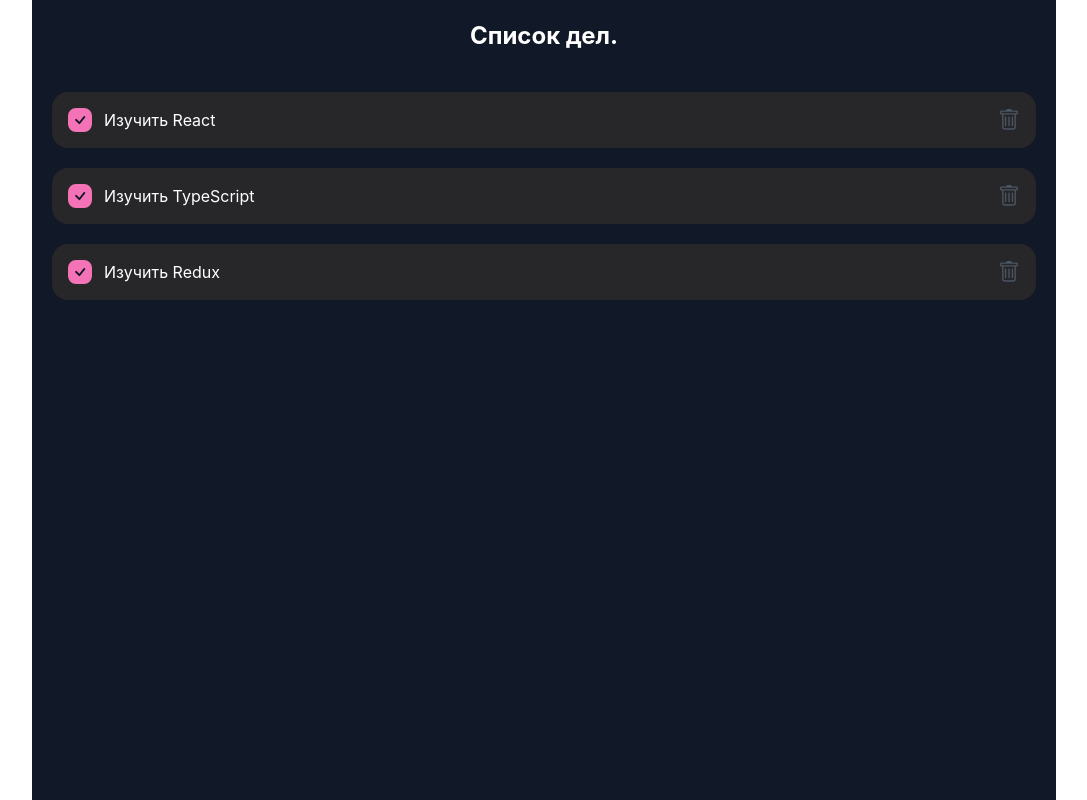
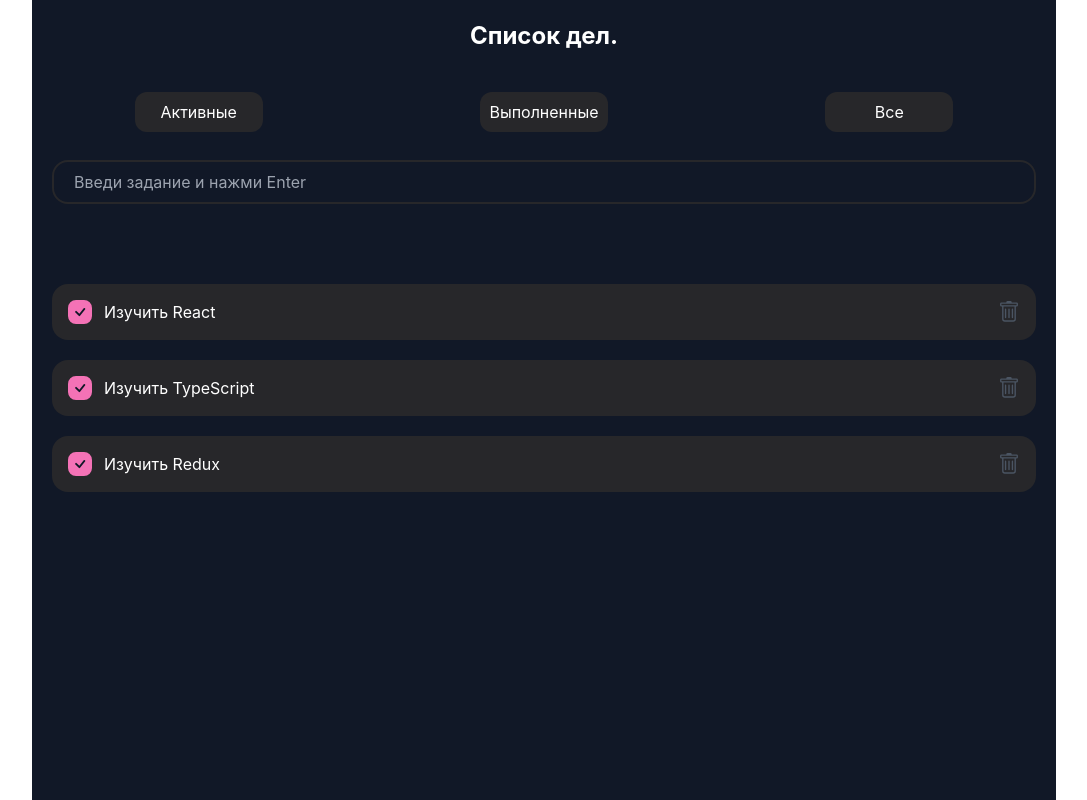
Before and after one commit to Kuban23/To-do-list-React-TypeScript-Tailwind-css, a React (Create React App) app: page / in a window 1280 px wide. Shown: the whole page, without its empty margins (96-1183 px from the left). Built offline with nearby package versions, Linux system fonts and the light colour scheme.

Commit message:
feat: стили, CreateTodoItem, FilterTodoItem

```diff
--- /dev/null
+++ b/src/components/screens/Home/CreateTodoItem.tsx
@@ -0,0 +1,12 @@
+import React from 'react'
+
+const CreateTodoItem = () => {
+   return (
+      <div className='mx-5 flex items-center justify-between mb-20 border-zinc-800 rounded-2xl border-2 px-5 py-2'>
+         <input className='w-full bg-transparent border-none outline-none' type='text' placeholder='Введи задание и нажми Enter'
+         />
+      </div>
+   )
+}
+
+export default CreateTodoItem
--- /dev/null
+++ b/src/components/screens/Home/FilterTodoItem.tsx
@@ -0,0 +1,16 @@
+import React from 'react'
+
+const FilterTodoItem = () => {
+  return (
+   <div className='flex justify-around gap-3 mb-7'>
+   <button className='border-2 rounded-lg py-2 bg-zinc-800 border-none rounded-xl items-center w-32
+   hover:bg-zinc-700 hover:opacity-80 ease-in-out duration-500'>Активные</button>
+   <button className='border-2 rounded-lg py-2 bg-zinc-800 border-none rounded-xl items-center w-32
+   hover:bg-zinc-700 hover:opacity-80 ease-in-out duration-500'>Выполненные</button>
+   <button className='border-2 rounded-lg py-2 bg-zinc-800 border-none rounded-xl items-center w-32
+   hover:bg-zinc-700 hover:opacity-80 ease-in-out duration-500'>Все</button>
+</div>
+  )
+}
+
+export default FilterTodoItem
--- a/src/components/screens/Home/Home.tsx
+++ b/src/components/screens/Home/Home.tsx
@@ -1,4 +1,8 @@
 import React from 'react'
+import CreateTodoItem from './CreateTodoItem';
+import FilterTodoItem from './FilterTodoItem';
+
+
 import { TodoItem } from './TodoItem';
 
 const Home = () => {
@@ -13,7 +17,12 @@
    return (
       <div className='bg-gray-900 h-screen text-white w-4/5 mx-auto'>
          <h1 className=' font-bold text-2xl text-center mb-10 pt-5'>Список дел.</h1>
-            <TodoItem todos={todos} />
+
+       <FilterTodoItem/>
+
+         <CreateTodoItem />
+
+         <TodoItem todos={todos} />
 
 
       </div>
--- a/src/components/screens/Home/TodoItem.tsx
+++ b/src/components/screens/Home/TodoItem.tsx
@@ -19,7 +19,8 @@
       <div>
 
          {props.todos.map(todo =>
-            <div className='flex items-center bg-zinc-800 mb-5 mx-5 rounded-2xl px-4 py-4 justify-between' key={todo.id}>
+            <div className='flex items-center bg-zinc-800 mb-5 mx-5 rounded-2xl px-4 py-4 justify-between
+            hover:bg-zinc-700 hover:opacity-80 ease-in-out duration-500' key={todo.id}>
                <span className='flex items-center'>
                <button>
              <Check />
```
